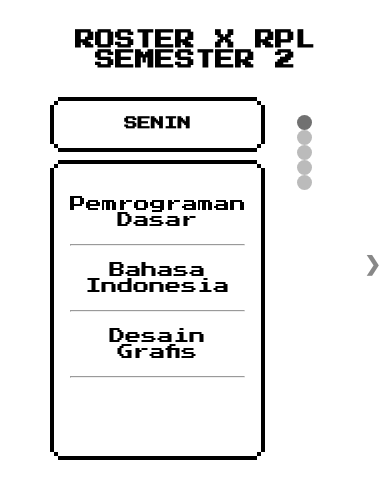
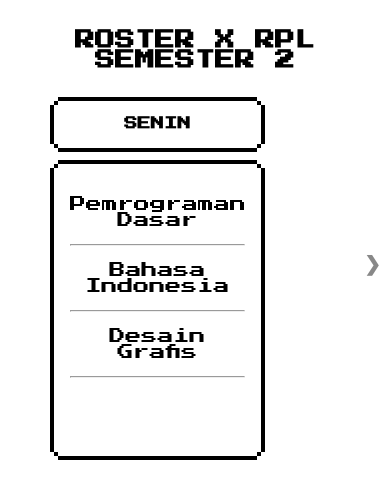
Before and after one commit to dumpxndi/dumpxndi.github.io, a plain HTML site: page index.html in a window 390 px wide. Drawn offline with Linux system fonts and the light colour scheme.

Commit message:
first commit

```diff
--- a/style.css
+++ b/style.css
@@ -1,14 +1,28 @@
+html,body {
+  background-color:#FFFFFF;
+ width:100%;
+  height:100%;
+}
+
+
 div {
-  display: block;
-  float: left;
+  display:block;
+  float:left;
+  justify-content: center;
+   align-items: center;
 }
+
 #wrapper {
   margin: 0 auto;
+
 }
 
 #wrapper1 {
   margin: 0 auto;
-  margin-left: 19%;
+  margin-left: 20%;
+  margin-right: 9%;
+
+
 }
 body {
   background-image: url("bg2.png");
@@ -222,18 +236,6 @@ q {
     display: inline-block;
     margin-left: 0px;
   }
-  .active,
-  .dot:hover {
-    display: flex;
-  }
-  .dot {
-    display: flex;
-  }
-  #dot-container {
-    margin-top: 40px;
-    float: left;
-    margin-left: 0px;
-  }
   .next {
     width: 20px;
     margin-top: 40%;
@@ -266,18 +268,6 @@ q {
     display: inline-block;
     margin-left: 0px;
   }
-  .active,
-  .dot:hover {
-    display: flex;
-  }
-  .dot {
-    display: flex;
-  }
-  #dot-container {
-    margin-top: 40px;
-    float: left;
-    margin-left: 0px;
-  }
   .next {
     width: 20px;
   }
```
